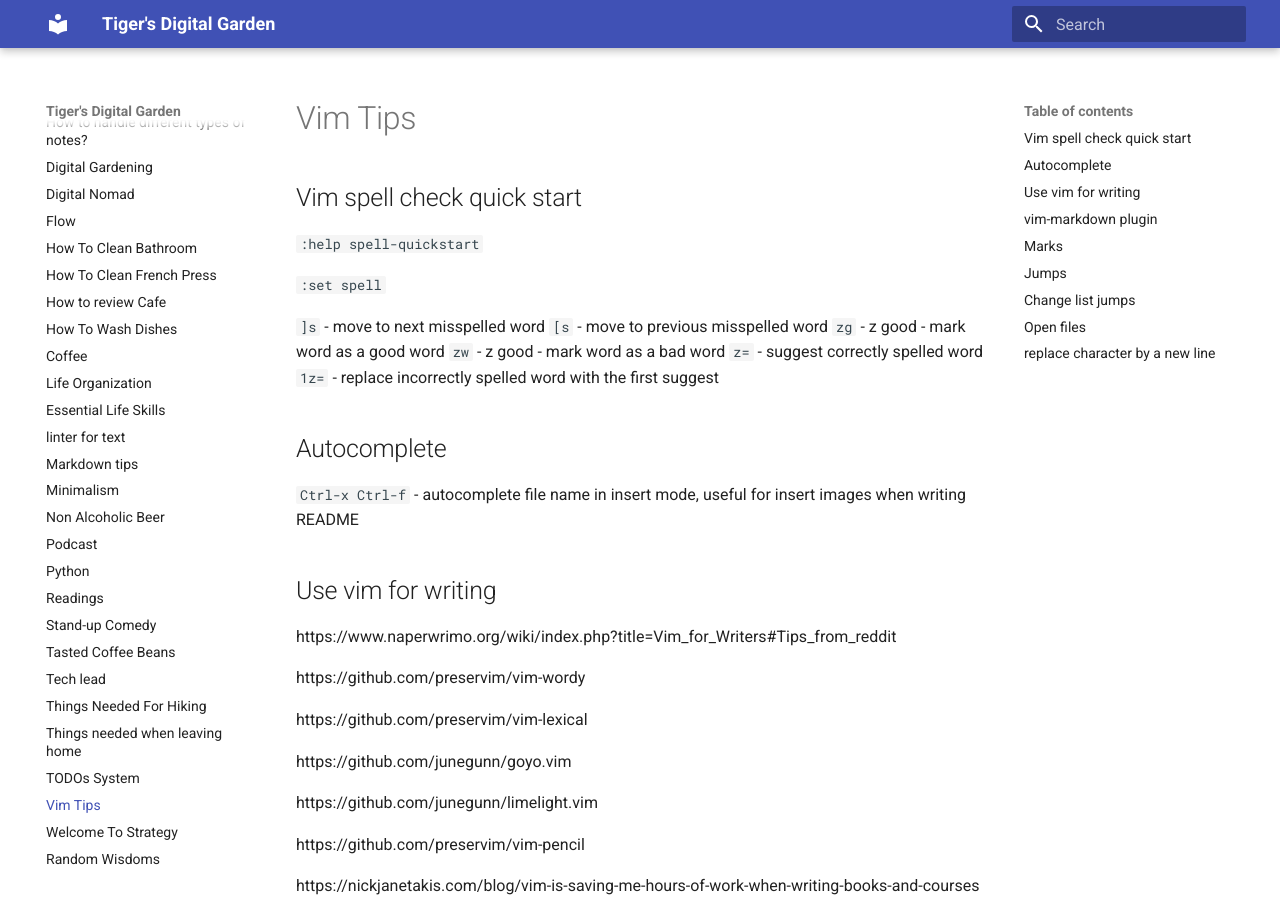
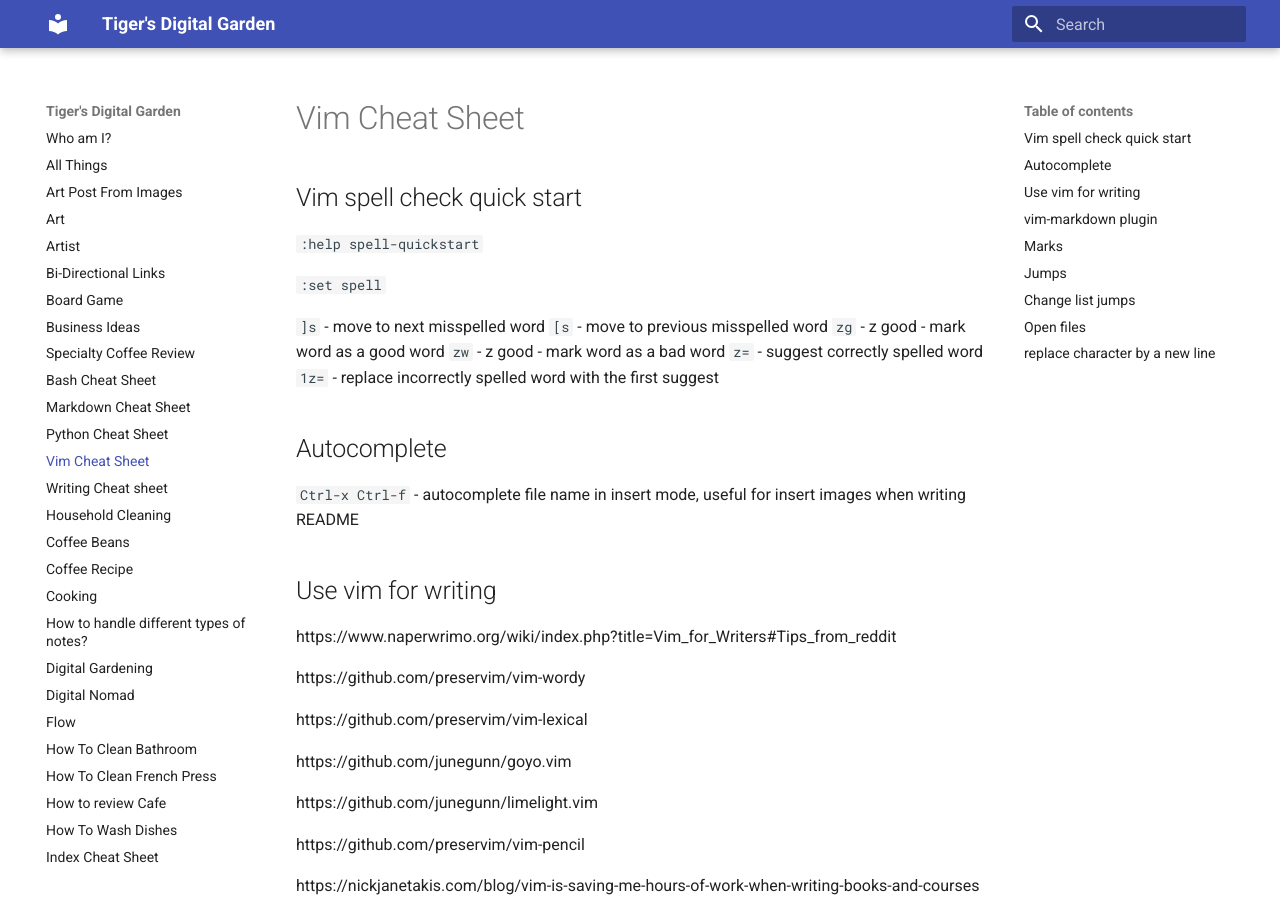
Before and after one commit to ynotstartups/notes, an MkDocs documentation site: the page built from notes/cheat-sheet-vim.md, in a window 1280 px wide and 900 px high. Built offline with MkDocs 1.6.1 and Material for MkDocs 9.7.7, drawn with Linux system fonts in a browser that asks for light colours.

Commit message:
rename to cheat sheet, add index

```diff
--- a/notes/bash-tips.md
+++ b/notes/cheat-sheet-bash.md
@@ -1,4 +1,4 @@
-# Bash Tips
+# Bash Cheat Sheet
 
 The best tip is to start reading the manual page by use `man` with a program name, such `man ls`.
 
--- a/notes/markdown-tips.md
+++ b/notes/cheat-sheet-markdown.md
@@ -1,4 +1,4 @@
-# Markdown tips
+# Markdown Cheat Sheet
 
 ## table
 
--- a/notes/python-tips.md
+++ b/notes/cheat-sheet-python.md
@@ -1,4 +1,4 @@
-# Python
+# Python Cheat Sheet
 
 ## Best Practices Cookiecutter
 
--- a/notes/vim-tips.md
+++ b/notes/cheat-sheet-vim.md
@@ -1,4 +1,4 @@
-# Vim Tips
+# Vim Cheat Sheet
 
 ## Vim spell check quick start
 
--- /dev/null
+++ b/notes/cheat-sheet-writing.md
@@ -0,0 +1,39 @@
+# Writing Cheat sheet
+
+## How to v.s. Cheat sheet
+
+`How to` - step by step guides on how to do something,
+e.g. [how to clean bathroom](how-to-clean-bathroom.md)
+
+`Cheat sheet` - short concise answer to a question,
+e.g. [vim cheat sheet](cheat-sheet-vim.md)
+
+## Paraphrase
+
+Don't just copy paste or quote! Paraphrasing with my own words, this makes me internalise the idea.
+
+## Who, What, When, Where, Why and How
+
+Answers these when writing!
+
+## Avoid Links
+
+links are distracting. Links stop readers' flow, the readers are tempted to go away to read the link. Links have a different formatting, physical books don't work like that.
+
+## Avoid using quotes `>`
+
+Quotes change formatting too, it is distracting, in physical book, it is done by, `As someone wrote`...
+
+## Creating index
+
+Create index when there are five notes in the same topic.
+
+## Writing index
+
+Write a story instead of just a dull list of pointers to notes
+
+## Noting ideas from brain
+
+Write down the exact idea instead of writing `remember to write down foo idea`.
+
+This finished half of the writing already so I am more inclined to transfer the idea to notes. This avoids the mental effort of pulling out the idea from brain.
--- /dev/null
+++ b/notes/index-cheat-sheet.md
@@ -0,0 +1,11 @@
+# Index Cheat Sheet
+
+[bash](cheat-sheet-bash.md)
+
+[markdown](cheat-sheet-markdown.md)
+
+[python](cheat-sheet-python.md)
+
+[vim](cheat-sheet-vim.md)
+
+[writing](cheat-sheet-writing.md)
```
